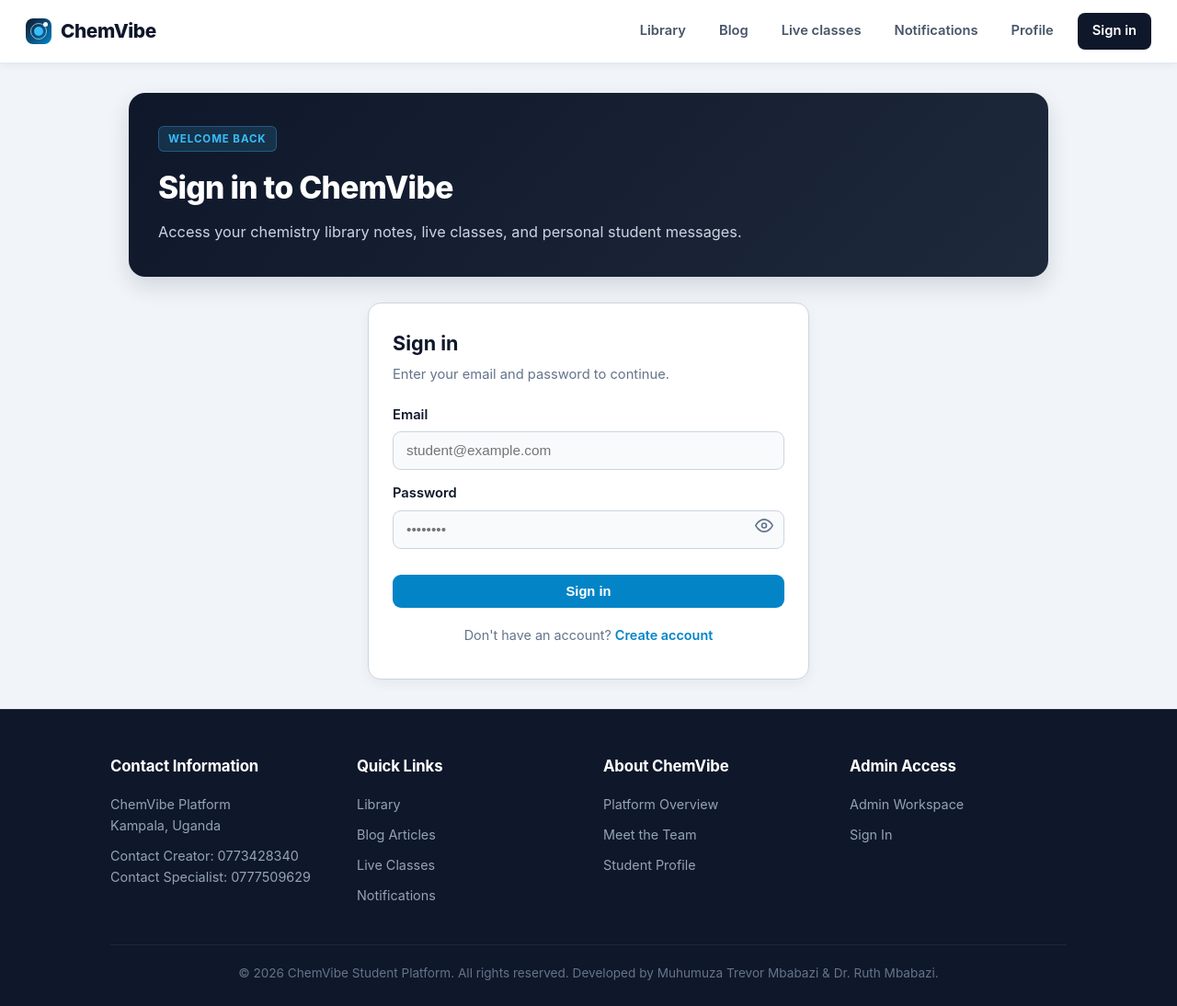
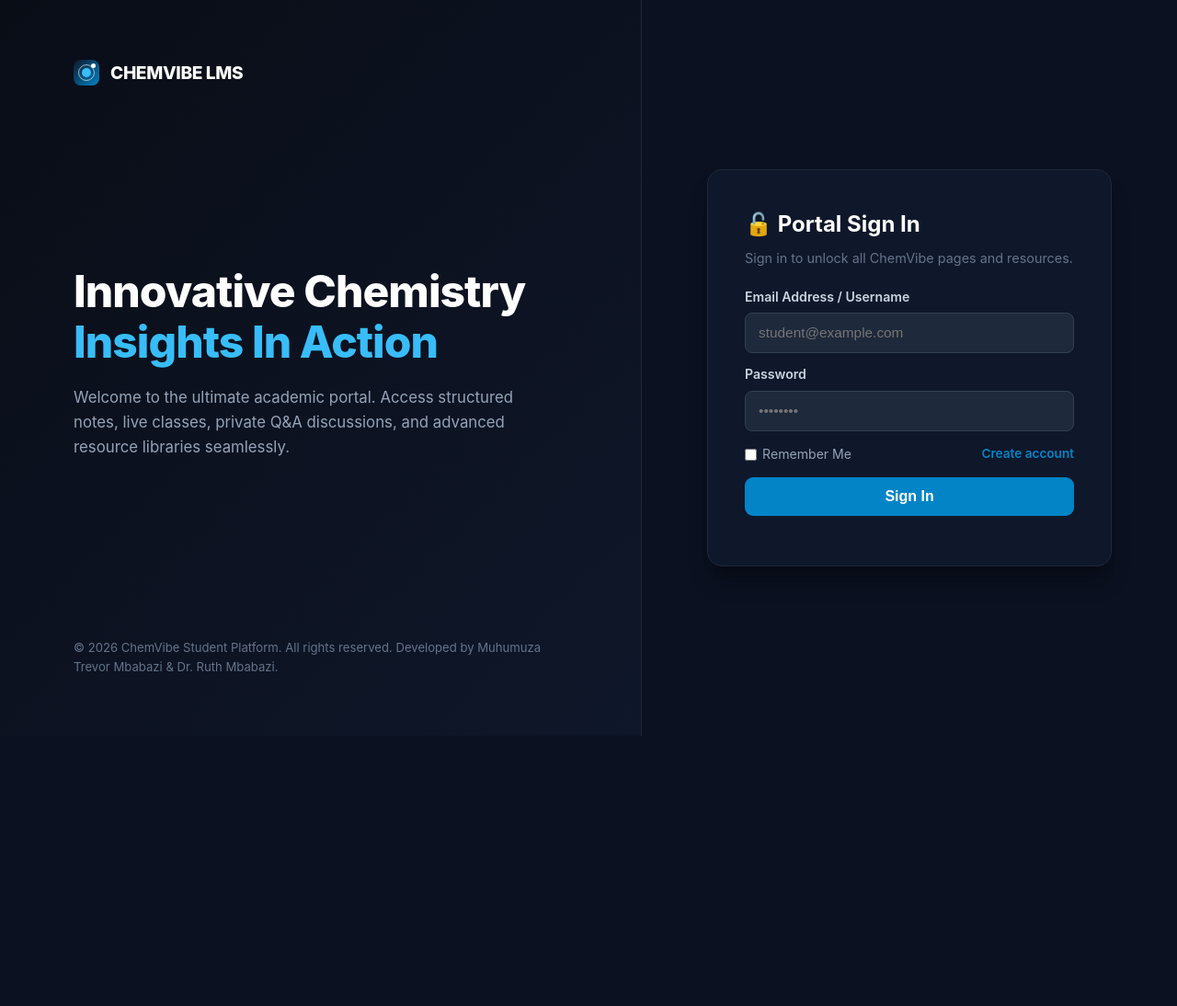
Before and after one commit to muhumuzatrevor90-png/chemvibe, a plain HTML site: page signin.html in a window 1280 px wide. Shown: the whole page at 92% size. After the commit the page ends 800 px from the top, so only its background shows below. Drawn offline with Linux system fonts and the light colour scheme.

Commit message:
Update signin.html

```diff
--- a/signin.html
+++ b/signin.html
@@ -3,99 +3,61 @@
 <head>
   <meta charset="utf-8">
   <meta name="viewport" content="width=device-width, initial-scale=1.0">
-  <title>Sign In — ChemVibe</title>
+  <title>Portal Sign In — ChemVibe</title>
   <link rel="stylesheet" href="style.css">
 </head>
-<body>
-  <header class="site-header">
-    <a class="brand" href="index.html"><span class="logo-mark" aria-hidden="true"><span></span><i></i><b></b></span>ChemVibe</a>
-    <button class="menu-toggle" id="menu-toggle" aria-label="Toggle menu">☰</button>
-    <nav class="nav" id="main-nav">
-      <a href="index.html">Library</a>
-      <a href="blog.html">Blog</a>
-      <a href="classes.html">Live classes</a>
-      <a href="notifications.html">Notifications <span id="notification-badge" class="badge" hidden>0</span></a>
-      <a href="profile.html">Profile</a>
-      <a class="nav-button active" href="signin.html">Sign in</a>
-    </nav>
-  </header>
+<body class="portal-body">
 
-  <main class="container">
-    <section class="page-hero">
-      <span class="eyebrow">WELCOME BACK</span>
-      <h1>Sign in to ChemVibe</h1>
-      <p>Access your chemistry library notes, live classes, and personal student messages.</p>
-    </section>
+  <div class="portal-container">
+    <!-- Left Branding & Insight Panel -->
+    <div class="portal-brand-side">
+      <div class="brand-header">
+        <span class="logo-mark" aria-hidden="true"><span></span><i></i><b></b></span>
+        <span class="portal-brand-title">CHEMVIBE LMS</span>
+      </div>
 
-    <div class="panel form-panel" style="max-width: 480px; margin: 0 auto;">
-      <h2>Sign in</h2>
-      <p class="muted">Enter your email and password to continue.</p>
+      <div class="portal-hero-content">
+        <h1>Innovative Chemistry <span class="highlight-text">Insights In Action</span></h1>
+        <p>Welcome to the ultimate academic portal. Access structured notes, live classes, private Q&A discussions, and advanced resource libraries seamlessly.</p>
+      </div>
 
-      <form id="signin-form" style="margin-top: 20px;">
-        <label class="field-label">Email
+      <div class="portal-footer-text">
+        &copy; 2026 ChemVibe Student Platform. All rights reserved. Developed by Muhumuza Trevor Mbabazi & Dr. Ruth Mbabazi.
+      </div>
+    </div>
+
+    <!-- Right Sign-In Card Panel -->
+    <div class="portal-form-side">
+      <div class="portal-card">
+        <h2>🔓 Portal Sign In</h2>
+        <p class="muted" style="margin-bottom: 20px; font-size: 0.9rem;">Sign in to unlock all ChemVibe pages and resources.</p>
+
+        <form id="signin-form">
+          <label class="field-label">Email Address / Username
             <input class="field" id="signin-email" type="email" autocomplete="email" required placeholder="student@example.com">
           </label>
 
           <label class="field-label">Password
             <div style="position: relative;">
-            <input class="field" id="signin-password" type="password" autocomplete="current-password" required placeholder="••••••••" style="padding-right: 45px; width: 100%;">
-            <button type="button" id="toggle-password" style="position: absolute; right: 12px; top: 50%; transform: translateY(-50%); background: none; border: none; cursor: pointer; padding: 0; color: #64748b;" title="Show Password">
-              <svg id="eye-icon" xmlns="http://www.w3.org/2000/svg" width="20" height="20" viewBox="0 0 24 24" fill="none" stroke="currentColor" stroke-width="2" stroke-linecap="round" stroke-linejoin="round">
-                <path d="M1 12s4-8 11-8 11 8 11 8-4 8-11 8-11-8-11-8z"></path>
-                <circle cx="12" cy="12" r="3"></circle>
-              </svg>
-            </button>
+              <input class="field" id="signin-password" type="password" autocomplete="current-password" required placeholder="••••••••" style="padding-right: 40px; width: 100%;">
             </div>
           </label>
 
-        <button class="button primary" type="submit" style="width: 100%; margin-top: 14px;">Sign in</button>
+          <div style="display: flex; justify-content: space-between; align-items: center; margin: 14px 0; font-size: 0.88rem;">
+            <label style="display: flex; align-items: center; gap: 6px; cursor: pointer; color: #94a3b8;">
+              <input type="checkbox" id="remember-me"> Remember Me
+            </label>
+            <a href="signup.html" class="text-link" style="font-size: 0.85rem;">Create account</a>
+          </div>
+
+          <button class="button primary" type="submit" style="width: 100%; padding: 12px; font-size: 1rem;">Sign In</button>
         </form>
 
-      <p class="muted" style="margin-top: 18px; font-size: 0.9rem; text-align: center;">
-        Don't have an account? <a href="signup.html" class="text-link">Create account</a>
-      </p>
-      <p id="signin-status" class="muted" style="margin-top: 10px; text-align: center; color: #ef4444;"></p>
-    </div>
-  </main>
-
-  <footer class="footer">
-    <div class="footer-container">
-      <div class="footer-col">
-        <h3>Contact Information</h3>
-        <p>ChemVibe Platform</p>
-        <p>Kampala, Uganda</p>
-        <p style="margin-top: 10px;">Contact Creator: 0773428340</p>
-        <p>Contact Specialist: 0777509629</p>
-      </div>
-      <div class="footer-col">
-        <h3>Quick Links</h3>
-        <ul>
-          <li><a href="index.html">Library</a></li>
-          <li><a href="blog.html">Blog Articles</a></li>
-          <li><a href="classes.html">Live Classes</a></li>
-          <li><a href="notifications.html">Notifications</a></li>
-        </ul>
-      </div>
-      <div class="footer-col">
-        <h3>About ChemVibe</h3>
-        <ul>
-          <li><a href="about-us.html">Platform Overview</a></li>
-          <li><a href="about-us.html">Meet the Team</a></li>
-          <li><a href="profile.html">Student Profile</a></li>
-        </ul>
-      </div>
-      <div class="footer-col">
-        <h3>Admin Access</h3>
-        <ul>
-          <li><a href="admin.html">Admin Workspace</a></li>
-          <li><a href="signin.html">Sign In</a></li>
-        </ul>
+        <p id="signin-status" class="muted" style="margin-top: 14px; text-align: center; color: #ef4444; font-size: 0.88rem;"></p>
       </div>
     </div>
-    <div class="footer-bottom">
-      &copy; 2026 ChemVibe Student Platform. All rights reserved. Developed by Muhumuza Trevor Mbabazi & Dr. Ruth Mbabazi.
   </div>
-  </footer>
+
   <script type="module" src="signin.js"></script>
 </body>
 </html>
```
Lines whose indentation alone changed are shown as unchanged.
